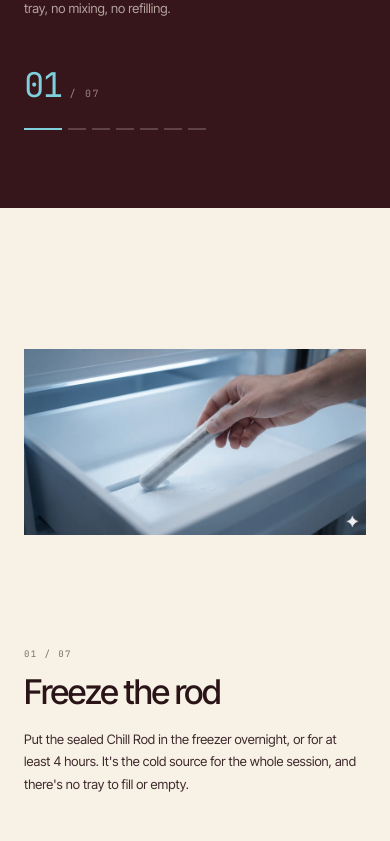
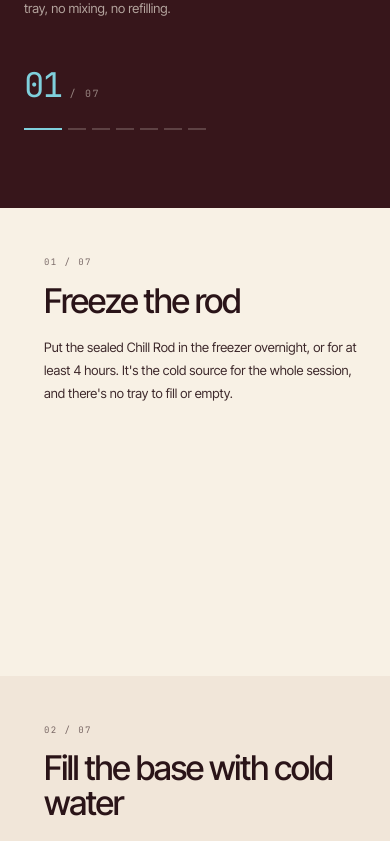
Before and after one commit to Kavana917/1am23cs080-hwa-hackathon, a React (Vite) app: page / in a window 390 px wide. Shown: the part 1156-1997 px from the top of the page. Built offline with nearby package versions, Linux system fonts and the light colour scheme.

Commit message:
Center step imagery on section divide and stack sleeve options

```diff
--- a/src/components/HowItWorks.jsx
+++ b/src/components/HowItWorks.jsx
@@ -202,10 +202,12 @@ export function HowItWorks() {
             ))}
           </div>
         ) : (
-          <div className="how__reveal" style={theme(active)} key={active}>
-            <StepMedia step={STEPS[active]} />
-            <StepCopy step={STEPS[active]} index={active} />
-          </div>
+          <>
+            <div className="how__reveal" style={theme(active)} key={active}>
+              <StepCopy step={STEPS[active]} index={active} />
+            </div>
+            <StepMedia step={STEPS[active]} key={`media-${active}`} />
+          </>
         )}
       </div>
     </section>
--- a/src/styles.css
+++ b/src/styles.css
@@ -1166,13 +1166,13 @@ a { color: inherit; text-decoration: none; }
 .how__dot.is-active { width: 38px; background: var(--ice-bright); }
 .how__reveal {
   position: absolute;
-  z-index: 1;
+  z-index: 2;
   top: 0;
   bottom: 0;
   left: 38%;
   right: 0;
   display: grid;
-  grid-template-columns: 45% 55%;
+  grid-template-columns: 48% 52%;
   align-items: center;
   padding: clamp(40px, 5vw, 90px) clamp(28px, 4vw, 70px);
   animation: how-merge 0.78s var(--ease-out) both;
@@ -1182,12 +1182,23 @@ a { color: inherit; text-decoration: none; }
   to { transform: translateX(0); }
 }
 .how__media {
+  position: absolute;
+  z-index: 3;
+  top: 50%;
+  left: 38%;
   display: flex;
   align-items: center;
   justify-content: center;
-  gap: clamp(6px, 1vw, 14px);
-  height: min(68vh, 640px);
+  width: min(40vw, 620px);
+  height: min(78vh, 760px);
   min-width: 0;
+  pointer-events: none;
+  transform: translate(-50%, -50%);
+  animation: how-media-in 0.45s var(--ease-out) both;
+}
+@keyframes how-media-in {
+  from { opacity: 0; transform: translate(-50%, -50%) scale(0.94); }
+  to { opacity: 1; transform: translate(-50%, -50%) scale(1); }
 }
 .how__media img {
   max-width: 100%;
@@ -1196,8 +1207,21 @@ a { color: inherit; text-decoration: none; }
   height: auto;
   object-fit: contain;
 }
-.how__media--multi img { width: 31%; }
-.how__copy { min-width: 0; padding-left: clamp(12px, 2vw, 36px); }
+.how__media--multi {
+  display: grid;
+  grid-template-rows: repeat(3, minmax(0, 1fr));
+  gap: clamp(4px, 0.8vh, 10px);
+  width: min(30vw, 440px);
+  height: min(88vh, 860px);
+}
+.how__media--multi img {
+  width: 100%;
+  height: 100%;
+  min-height: 0;
+  max-height: 100%;
+  object-fit: contain;
+}
+.how__copy { grid-column: 2; min-width: 0; }
 .how__count { display: block; opacity: 0.6; font-size: 9px; }
 .how__copy h3 {
   margin-top: 14px;
@@ -2625,8 +2649,16 @@ a { color: inherit; text-decoration: none; }
     gap: 20px;
     padding: 48px 24px;
   }
-  .how__media { height: 44svh; }
-  .how__media--multi img { width: 30%; }
+  .how__media {
+    position: relative;
+    top: auto;
+    left: auto;
+    width: 100%;
+    height: 44svh;
+    transform: none;
+    animation: none;
+  }
+  .how__media--multi { width: 100%; }
   .how__copy { padding-left: 0; }
   .anatomy__body { grid-template-columns: 1fr; }
   .anatomy__visual { position: relative; }
```
